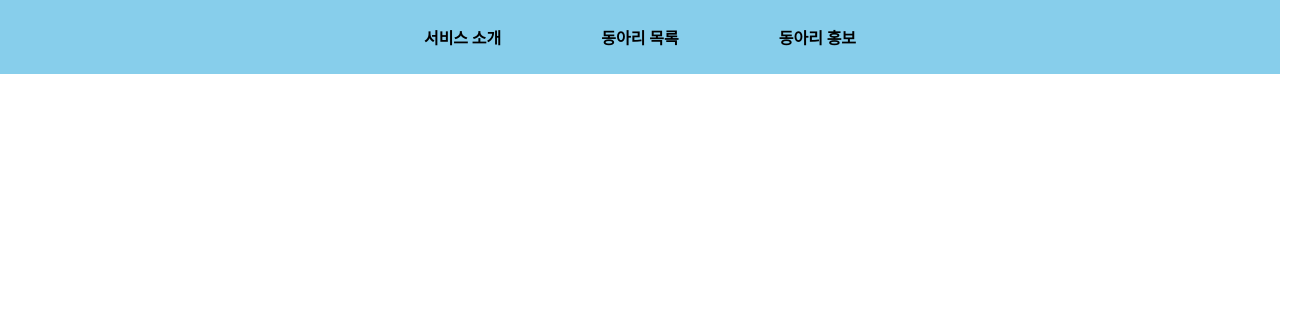
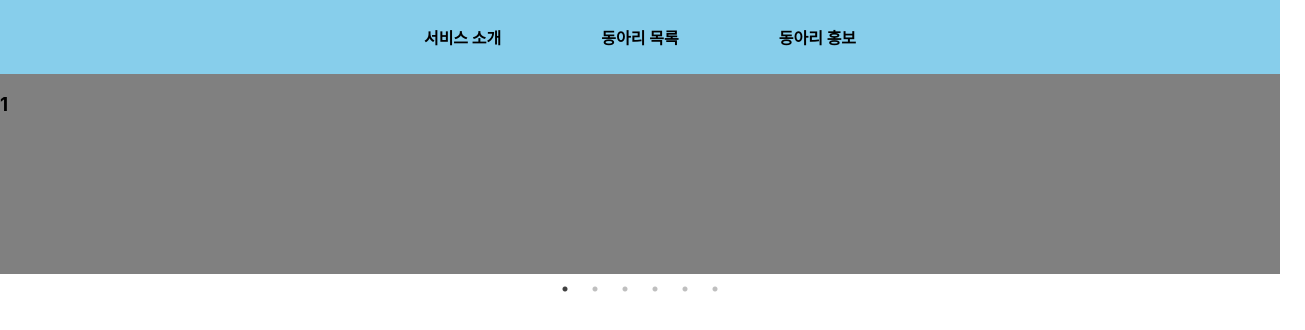
Before and after one commit to soonki-98/project-proto, a React (Create React App) app: page / in a window 1280 px wide. Shown: the top 330 px of the page, 1305 px wide, since content can reach past the window. Built offline with nearby package versions, Linux system fonts and the light colour scheme.

Commit message:
배너에 React-slick Carousel 적용

```diff
--- a/package.json
+++ b/package.json
@@ -9,6 +9,8 @@
     "react": "^17.0.2",
     "react-dom": "^17.0.2",
     "react-scripts": "4.0.3",
+    "react-slick": "^0.28.1",
+    "slick-carousel": "^1.8.1",
     "styled-components": "^5.3.0",
     "web-vitals": "^1.0.1"
   },
--- a/src/App.js
+++ b/src/App.js
@@ -1,9 +1,11 @@
+import Banner from "./components/Banner";
 import ClubHeader from "./components/ClubHeader";
 
 function App() {
   return (
     <div>
       <ClubHeader />
+      <Banner />
     </div>
   );
 }
--- /dev/null
+++ b/src/components/Banner.js
@@ -0,0 +1,46 @@
+import React from "react";
+import Slider from "react-slick";
+import "slick-carousel/slick/slick.css";
+import "slick-carousel/slick/slick-theme.css";
+import styled from "styled-components";
+
+const BannerBlock = styled.div`
+  height: 200px;
+  background-color: gray;
+`;
+
+function Banner() {
+  const settings = {
+    dots: true,
+    infinite: true,
+    speed: 500,
+    slidesToShow: 1,
+    slidesToScroll: 1,
+  };
+  return (
+    <div>
+      <Slider {...settings}>
+        <BannerBlock>
+          <h3>1</h3>
+        </BannerBlock>
+        <BannerBlock>
+          <h3>2</h3>
+        </BannerBlock>
+        <BannerBlock>
+          <h3>3</h3>
+        </BannerBlock>
+        <BannerBlock>
+          <h3>4</h3>
+        </BannerBlock>
+        <BannerBlock>
+          <h3>5</h3>
+        </BannerBlock>
+        <BannerBlock>
+          <h3>6</h3>
+        </BannerBlock>
+      </Slider>
+    </div>
+  );
+}
+
+export default Banner;
```
Also changed, not shown: 1 other file (tests, documents, lock files or other folders).
